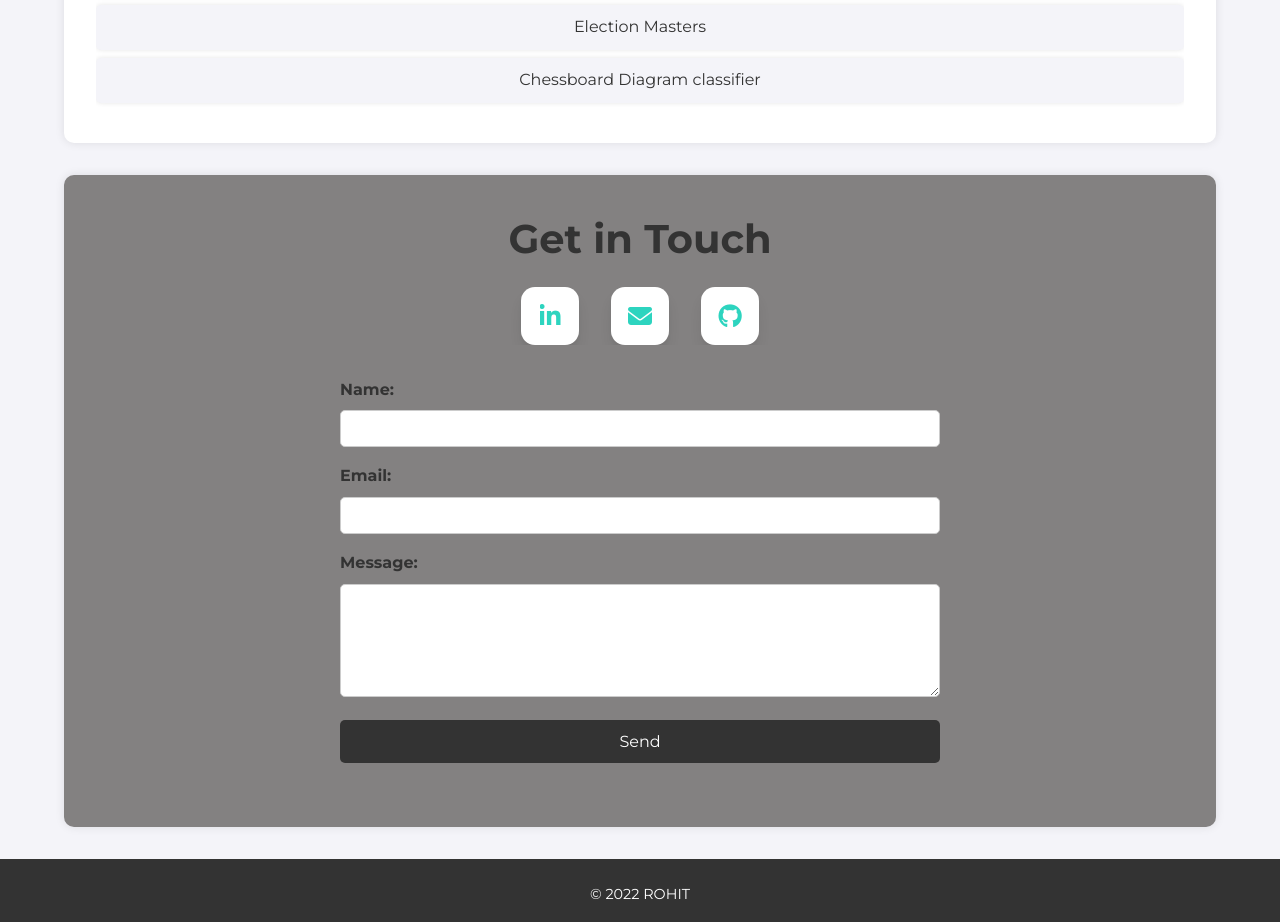
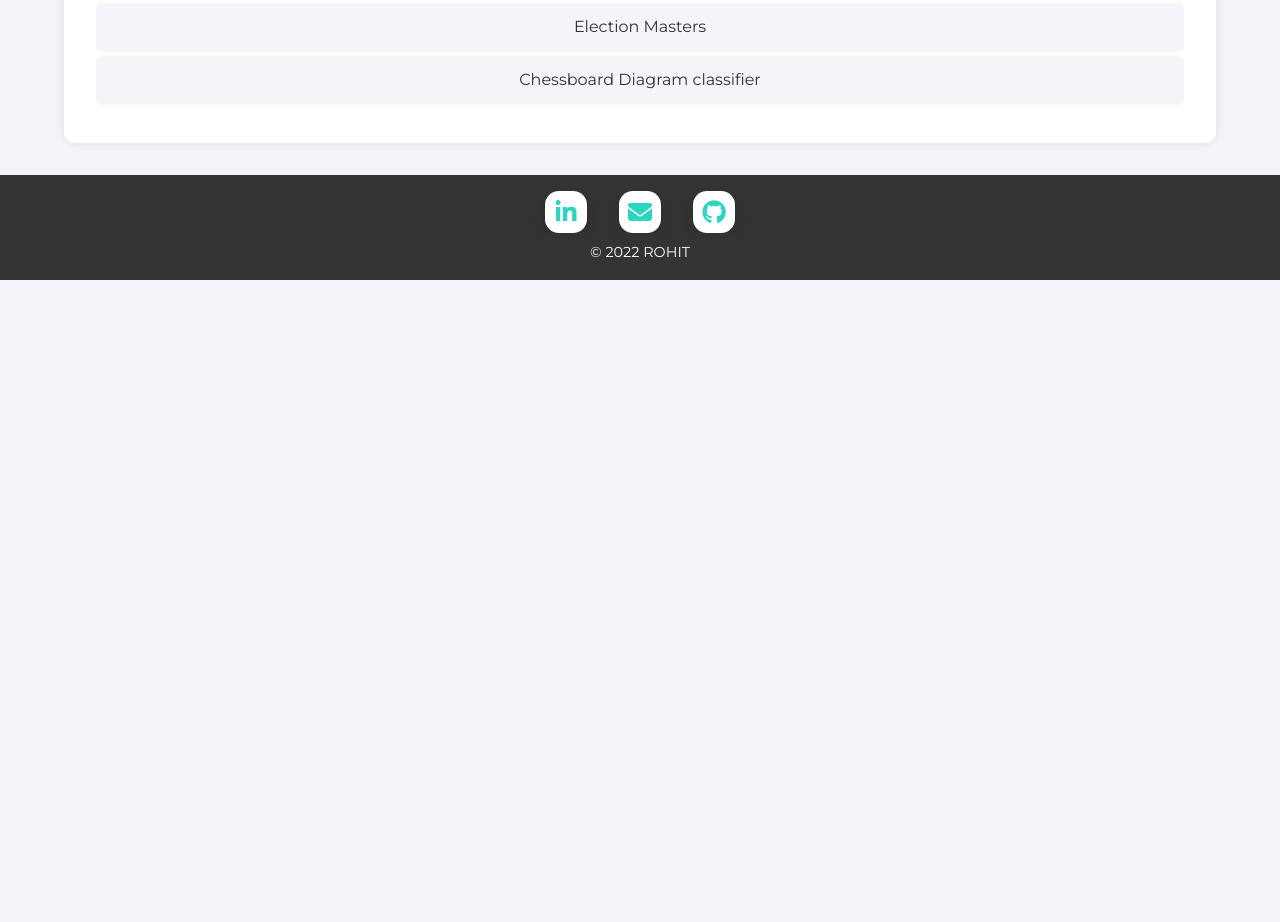
Before and after one commit to rohitrm13/Personal-Website, a plain HTML site: page index.html in a window 1280 px wide. Shown: the part 2566-3488 px from the top of the page. After the commit the page ends 2846 px from the top, so only its background shows below. Drawn offline with Linux system fonts and the light colour scheme.

Commit message:
removed contact form

```diff
--- a/CSS/Home.css
+++ b/CSS/Home.css
@@ -290,11 +290,7 @@ nav .fa-solid:hover {
   opacity: 1;
 }
 
-.contact{
-  background: rgb(131, 129, 129);
-}
-
-.contact .social-icons {
+.footer .social-icons {
   display: flex;
   justify-content: center;
   align-items: center;
@@ -303,8 +299,8 @@ nav .fa-solid:hover {
 
 .icon {
   text-decoration: none;
-  width: 3.625rem;
-  height: 3.625rem;
+  width: 2.625rem;
+  height: 2.625rem;
   border-radius: 14px;
   /* background-color: hsla(209 20% 70% / 20%); */ /* For dark theme */
   background-color: #fff;
@@ -362,48 +358,6 @@ nav .fa-solid:hover {
 }
 .icon:has(.fa-github) {
   --color: #333;
-}
-
-.contact-form {
-  max-width: 600px;
-  margin: 2rem auto;
-  text-align: left;
-}
-
-.contact-form .form-group {
-  margin-bottom: 1rem;
-}
-
-.contact-form label {
-  display: block;
-  margin-bottom: 0.5rem;
-  font-weight: bold;
-}
-
-.contact-form input,
-.contact-form textarea {
-  width: 100%;
-  padding: 0.5rem;
-  border: 1px solid #ccc;
-  border-radius: 5px;
-  font-size: 1rem;
-}
-
-.contact-form button {
-  display: block;
-  width: 100%;
-  padding: 0.75rem;
-  background: #333;
-  color: #fff;
-  border: none;
-  border-radius: 5px;
-  font-size: 1rem;
-  cursor: pointer;
-  transition: background 0.3s;
-}
-
-.contact-form button:hover {
-  background: #e63946;
 }
 
 .footer {
--- a/index.html
+++ b/index.html
@@ -89,37 +89,12 @@
         </ul>
         <div class="project-description" id="project-description"></div>
     </section>
-    <section class="contact" id="contact">
-        <h4>Get in Touch</h4>
+    <footer class="footer">
         <div class="social-icons">
             <a href="https://www.linkedin.com/in/rohit-menon-376216228" class = "icon" target="_blank"><i class="fa-brands fa-linkedin-in"></i></a>
             <a href="mailto:rohitrm13@gmail.com" class = "icon"><i class="fas fa-envelope"></i></a>
             <a href="#" class="icon"><i class="fa-brands fa-github"></i></a>
         </div>
-        <form class="contact-form">
-            <div class="form-group">
-                <label for="name">Name:</label>
-                <input type="text" id="name" name="name" required>
-            </div>
-            <div class="form-group">
-                <label for="email">Email:</label>
-                <input type="email" id="email" name="email" required>
-            </div>
-            <div class="form-group">
-                <label for="message">Message:</label>
-                <textarea id="message" name="message" rows="5" required></textarea>
-            </div>
-            <button type="submit">Send</button>
-        </form>
-    </section>
-    <footer class="footer">
-        <!-- <ul class="footerlist">
-            <li class="footeritem"><a href="#contact">Contact</a></li>
-            <li class="footeritem"><a href="#legal-and-security">Legal and Security</a></li>
-            <li class="footeritem"><a href="#design">Design</a></li>
-            <li class="footeritem"><a href="#testing">Testing</a></li>
-            <li class="footeritem"><a href="#accessibility">Accessibility</a></li>
-        </ul> -->
         <p class="copyright">&#169; 2022 ROHIT</p>
     </footer>
     <!--JavaScript for Navigation bar and Projects-->
```
